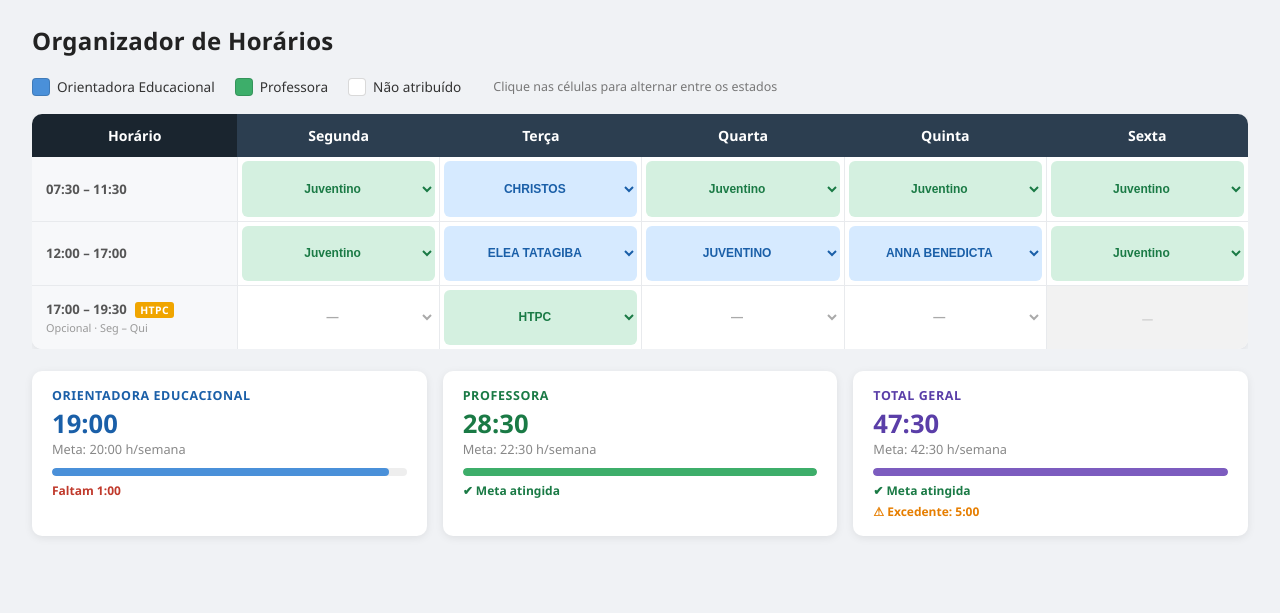
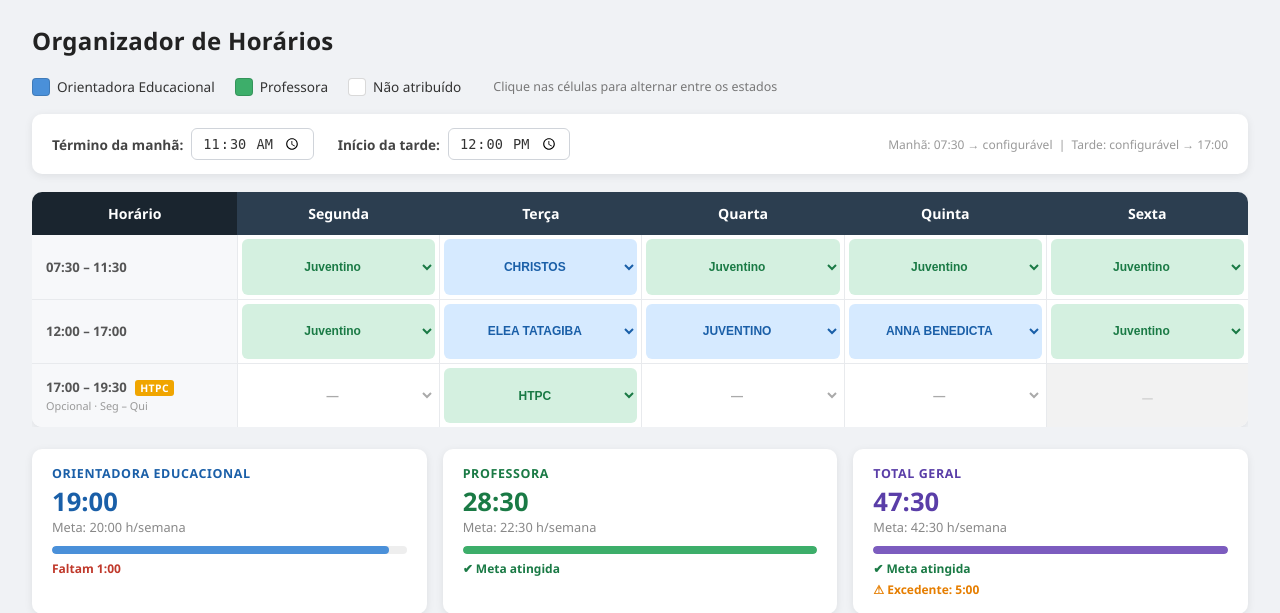
Before and after one commit to danilogripa/horario-app, a Flask app: page / in a window 1280 px wide. Shown: the top 613 px of the page. Run offline with Flask 3, Linux system fonts and the light colour scheme.

Commit message:
horarios de entrada e saida

```diff
--- a/templates/index.html
+++ b/templates/index.html
@@ -234,6 +234,44 @@
             font-weight: 600;
             color: #e67e00;
         }
+
+        /* ── CONFIGURAÇÃO DE TURNOS ──────────────────────────── */
+        .config-turnos {
+            display: flex;
+            gap: 24px;
+            align-items: center;
+            flex-wrap: wrap;
+            background: #fff;
+            border-radius: 10px;
+            padding: 14px 20px;
+            box-shadow: 0 2px 8px rgba(0,0,0,.08);
+            margin-bottom: 18px;
+            font-size: 0.85rem;
+        }
+        .config-turnos label {
+            display: flex;
+            align-items: center;
+            gap: 8px;
+            font-weight: 600;
+            color: #444;
+        }
+        .config-turnos input[type=time] {
+            border: 1px solid #d0d4da;
+            border-radius: 6px;
+            padding: 5px 10px;
+            font-size: 0.85rem;
+            color: #333;
+            outline: none;
+            cursor: pointer;
+        }
+        .config-turnos input[type=time]:focus {
+            border-color: #4a90d9;
+        }
+        .config-turnos .config-hint {
+            font-size: 0.75rem;
+            color: #999;
+            margin-left: auto;
+        }
     </style>
 </head>
 <body>
@@ -255,6 +293,19 @@
         <span>Não atribuído</span>
     </div>
     <span class="legenda-info">Clique nas células para alternar entre os estados</span>
+</div>
+
+<!-- Configuração de turnos -->
+<div class="config-turnos">
+    <label>
+        Término da manhã:
+        <input type="time" id="fim-manha" value="11:30" step="300">
+    </label>
+    <label>
+        Início da tarde:
+        <input type="time" id="inicio-tarde" value="12:00" step="300">
+    </label>
+    <span class="config-hint">Manhã: 07:30 → configurável &nbsp;|&nbsp; Tarde: configurável → 17:00</span>
 </div>
 
 <!-- Tabela -->
@@ -295,11 +346,27 @@
 
 <script>
 const DAYS  = ['Segunda', 'Terça', 'Quarta', 'Quinta', 'Sexta'];
-const SLOTS = [
-    { label: '07:30 – 11:30', hours: 4.0,  htpc: false },
-    { label: '12:00 – 17:00', hours: 5.0,  htpc: false },
-    { label: '17:00 – 19:30', hours: 2.5,  htpc: true  },
-];
+// Slot fixo de HTPC
+const SLOT_HTPC = { label: '17:00 – 19:30', hours: 2.5, htpc: true };
+
+function timeToHours(hhmm) {
+    const [h, m] = hhmm.split(':').map(Number);
+    return h + m / 60;
+}
+
+function buildSlots() {
+    const fimManha    = document.getElementById('fim-manha').value    || '11:30';
+    const inicioTarde = document.getElementById('inicio-tarde').value || '12:00';
+    const hFimManha    = timeToHours(fimManha);
+    const hInicioTarde = timeToHours(inicioTarde);
+    return [
+        { label: `07:30 – ${fimManha}`,    hours: Math.max(0, hFimManha - 7.5),   htpc: false },
+        { label: `${inicioTarde} – 17:00`, hours: Math.max(0, 17 - hInicioTarde), htpc: false },
+        SLOT_HTPC,
+    ];
+}
+
+let SLOTS = buildSlots();
 
 // Opções: role 'ori' = orientadora (azul), 'prof' = professora (verde), null = vazio
 const OPTIONS = [
@@ -332,6 +399,16 @@ function isDisabled(si, di) {
 }
 
 function key(s, d) { return `${s}-${d}`; }
+
+function refreshAll() {
+    SLOTS = buildSlots();
+    buildTable();
+    SLOTS.forEach((_, si) => DAYS.forEach((_, di) => {
+        if (!isDisabled(si, di)) renderCell(si, di);
+    }));
+    updateCards();
+    saveState();
+}
 
 function buildTable() {
     const hr = document.getElementById('header-row');
@@ -479,19 +556,19 @@ function updateCards() {
     }
 }
 
-function saveState() {
-    fetch('/save', {
-        method: 'POST',
-        headers: { 'Content-Type': 'application/json' },
-        body: JSON.stringify(state)
-    });
-}
+document.getElementById('fim-manha').addEventListener('change', refreshAll);
+document.getElementById('inicio-tarde').addEventListener('change', refreshAll);
 
 async function loadState() {
     try {
         const res = await fetch('/load');
         if (res.ok) {
             state = await res.json();
+            // Restaurar horários salvos
+            if (state.__fimManha)    document.getElementById('fim-manha').value    = state.__fimManha;
+            if (state.__inicioTarde) document.getElementById('inicio-tarde').value = state.__inicioTarde;
+            SLOTS = buildSlots();
+            buildTable();
             SLOTS.forEach((_, si) => DAYS.forEach((_, di) => {
                 if (!isDisabled(si, di)) renderCell(si, di);
             }));
@@ -500,6 +577,16 @@ async function loadState() {
     } catch(e) {}
 }
 
+function saveState() {
+    state.__fimManha    = document.getElementById('fim-manha').value;
+    state.__inicioTarde = document.getElementById('inicio-tarde').value;
+    fetch('/save', {
+        method: 'POST',
+        headers: { 'Content-Type': 'application/json' },
+        body: JSON.stringify(state)
+    });
+}
+
 buildTable();
 loadState();
 </script>
```
